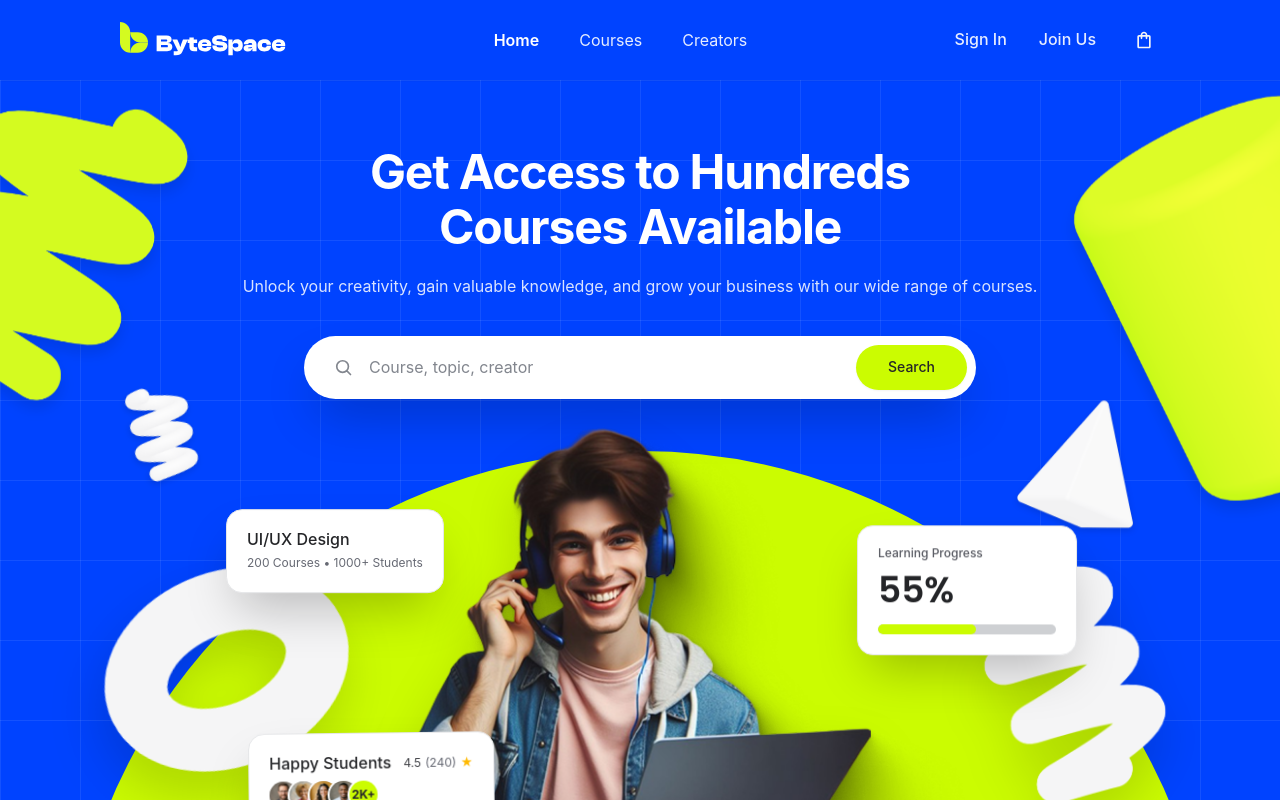
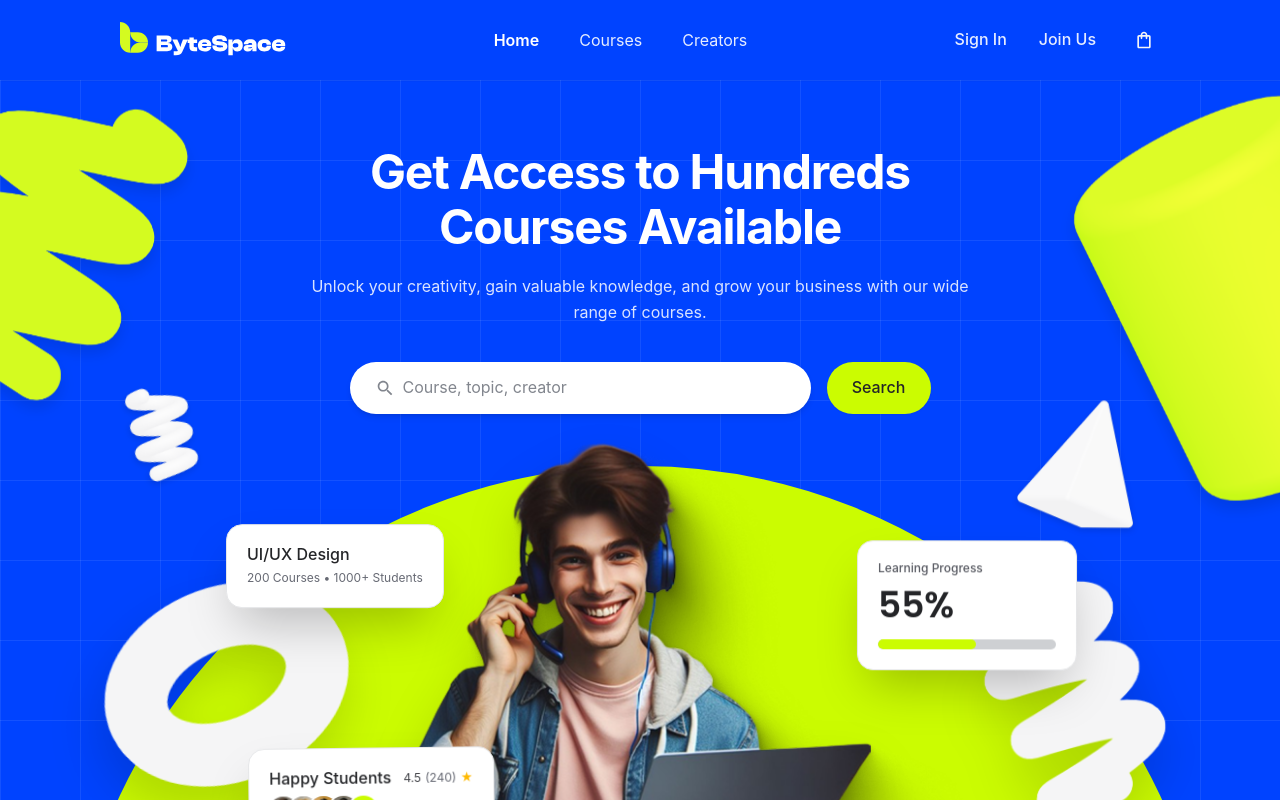
Before and after one commit to moriyam-mohona/byte-space, a Next.js app: page / in a window 1280 px wide. Shown: the top 800 px of the page. Built offline with nearby package versions, Linux system fonts and the light colour scheme; a web font is replaced by a local one.

Commit message:
feat: redesign hero section search bar and add search icon asset

```diff
--- a/src/features/home/Hero.tsx
+++ b/src/features/home/Hero.tsx
@@ -108,38 +108,34 @@ export function Hero() {
       </div>
 
       {/* ─── Center Hero Content (Headline, Subtitle, Search) ─── */}
-      <div className="container relative z-30 flex flex-col items-center text-center px-4 sm:px-4">
+      <div className="container relative z-30 flex flex-col items-center text-center px-4 sm:px-8">
         {/* Main Headline */}
-        <h1 className="text-3xl sm:text-5xl lg:text-heading-xl text-white font-bold tracking-tight max-w-xl leading-[1.15]">
+        <h1 className="text-3xl sm:text-5xl lg:text-heading-l text-white font-bold tracking-tight max-w-2xl text-balance leading-[1.15]">
           Get Access to Hundreds Courses Available
         </h1>
 
         {/* Subtitle */}
-        <p className="text-body-m sm:text-body-l text-white/85 mt-4 sm:mt-5 leading-relaxed">
+        <p className="text-body-m sm:text-body-l text-white/85 max-w-2xl mt-4 sm:mt-5 leading-relaxed">
           Unlock your creativity, gain valuable knowledge, and grow your business
           with our wide range of courses.
         </p>
 
-        {/* Pill Search Bar */}
+        {/* ─── Figma Exact Pill Search Bar (581px Row, 16px Gap) ─── */}
         <form
           onSubmit={handleSearch}
-          className="mt-6 sm:mt-9 w-full max-w-2xl flex items-center bg-white rounded-full p-1.5 sm:p-2 pl-5 sm:pl-7 shadow-2xl border border-white/20 transition-all focus-within:ring-4 focus-within:ring-white/20"
+          className="mt-6 sm:mt-9 w-full max-w-[581px] flex flex-col sm:flex-row items-center justify-center gap-3 sm:gap-4"
         >
+          {/* White Input Pill (W: 461px, H: 52px, Px: 24px, Gap: 8px) */}
+          <div className="w-full sm:w-[461px] h-[52px] bg-white rounded-full px-6 flex items-center gap-2 shadow-md border border-white/20 transition-all focus-within:ring-2 focus-within:ring-white/40">
             {/* Search Lens Icon */}
-          <svg
-            className="w-5 h-5 text-neutral-400 shrink-0"
-            fill="none"
-            viewBox="0 0 24 24"
-            stroke="currentColor"
-            strokeWidth="2"
+            <Image
+              src="/icons/search.svg"
+              alt=""
+              width={20}
+              height={20}
+              className="w-5 h-5 shrink-0"
               aria-hidden="true"
-          >
-            <path
-              strokeLinecap="round"
-              strokeLinejoin="round"
-              d="M21 21l-4.35-4.35m1.85-5.15a7 7 0 11-14 0 7 7 0 0114 0z"
             />
-          </svg>
 
             {/* Input field */}
             <input
@@ -148,13 +144,14 @@ export function Hero() {
               onChange={(e) => setSearchQuery(e.target.value)}
               placeholder="Course, topic, creator"
               aria-label="Search for courses, topics, or creators"
-            className="w-full bg-transparent text-neutral-900 placeholder:text-neutral-400 text-body-m sm:text-body-l focus:outline-hidden px-3 sm:px-4"
+              className="w-full bg-transparent text-neutral-900 placeholder:text-neutral-400 text-body-m focus:outline-hidden"
             />
+          </div>
 
-          {/* Search Button */}
+          {/* Lime Search Button Pill (W: 104px, H: 46px/52px, Px: 24px) */}
           <button
             type="submit"
-            className="shrink-0 px-6 sm:px-8 py-2.5 sm:py-3.5 rounded-full bg-secondary text-neutral-950 text-label-s sm:text-label-m font-semibold hover:bg-secondary-400 active:scale-95 transition-all shadow-xs cursor-pointer"
+            className="w-full sm:w-[104px] h-[48px] sm:h-[52px] rounded-full bg-secondary text-neutral-950 text-label-m font-semibold flex items-center justify-center hover:bg-secondary-400 active:scale-95 transition-all shadow-xs cursor-pointer shrink-0"
           >
             Search
           </button>
```
Also changed, not shown: public/icons/search.svg (added). Lines whose indentation alone changed are shown as unchanged.
